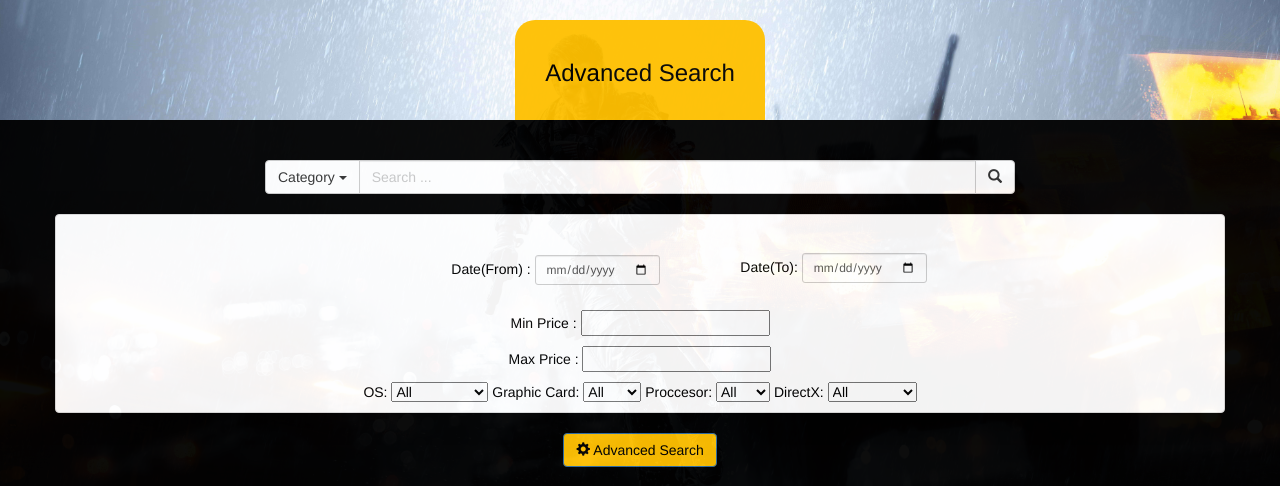
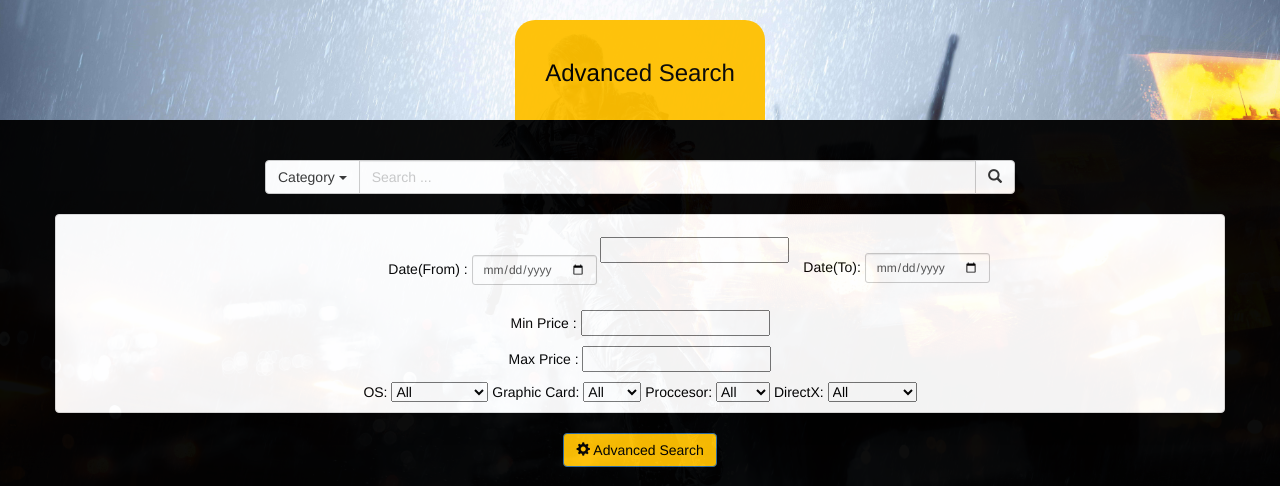
Before and after one commit to asoiust/merc_aseman, a Flask app: template templates/ad-search.html in a window 1280 px wide, after a click on "Advanced Search". Shown: the part 64-550 px from the top of the page. Run offline with Flask 2, Linux system fonts and the light colour scheme; the template is opened without the code that fills it, so the values that code supplies are empty; parts of the project's set-up code (start-up, migrations or seed data) failed here and were passed over; some libraries are stand-ins or nearby versions.

Commit message:
search funtion complated

```diff
--- a/templates/ad-search.html
+++ b/templates/ad-search.html
@@ -1,6 +1,18 @@
 <!DOCTYPE html>
 <html lang="en">
-<link href="//maxcdn.bootstrapcdn.com/font-awesome/4.2.0/css/font-awesome.min.css" rel="stylesheet">
+
+<head>
+  <title>GamesYouWant</title>
+  <meta
+  name="viewport" content="width=device-width, initial-scale=1"><link
+  rel="stylesheet" href="http://www.w3schools.com/lib/w3.css">
+  <meta charset="utf-8">
+  <meta name="viewport" content="width=device-width, initial-scale=1">
+  <link rel="stylesheet" href="http://maxcdn.bootstrapcdn.com/bootstrap/3.3.6/css/bootstrap.min.css">
+  <link rel="stylesheet" href="rangeslider.css" type="text/css">
+  <script src="https://ajax.googleapis.com/ajax/libs/jquery/1.12.0/jquery.min.js"></script>
+  <script src="http://maxcdn.bootstrapcdn.com/bootstrap/3.3.6/js/bootstrap.min.js"></script>
+    <link href="//maxcdn.bootstrapcdn.com/font-awesome/4.2.0/css/font-awesome.min.css" rel="stylesheet">
 
 
 <script src="https://ajax.googleapis.com/ajax/libs/jquery/1.12.2/jquery.min.js"></script>
@@ -145,18 +157,6 @@ hgroup h2.lead { font: normal normal 1.125em "Roboto",Arial,Verdana,sans-serif;
 
 </style>
 
-<head>
-  <title>GamesYouWant</title>
-  <meta
-  name="viewport" content="width=device-width, initial-scale=1"><link
-  rel="stylesheet" href="http://www.w3schools.com/lib/w3.css">
-  <meta charset="utf-8">
-  <meta name="viewport" content="width=device-width, initial-scale=1">
-  <link rel="stylesheet" href="http://maxcdn.bootstrapcdn.com/bootstrap/3.3.6/css/bootstrap.min.css">
-  <link rel="stylesheet" href="rangeslider.css" type="text/css">
-  <script src="https://ajax.googleapis.com/ajax/libs/jquery/1.12.0/jquery.min.js"></script>
-  <script src="http://maxcdn.bootstrapcdn.com/bootstrap/3.3.6/js/bootstrap.min.js"></script>
-</script>
      <script type=text/javascript>
     $(function() {
       $('#main_search').bind('click', function() {
@@ -173,8 +173,12 @@ hgroup h2.lead { font: normal normal 1.125em "Roboto",Arial,Verdana,sans-serif;
       });
     });
   </script>
-
-
+<link rel="stylesheet" type="text/css" href="../statics/styles/ion.rangeSlider.css">
+<link rel="stylesheet" type="text/css" href="../statics/styles/ion.rangeSlider.skinFlat.css">
+<link rel="stylesheet" type="text/css" href="../statics/styles/ion.rangeSlider.skinHTML5.css">
+<link rel="stylesheet" type="text/css" href="../statics/styles/ion.rangeSlider.skinModern.css">
+<link rel="stylesheet" type="text/css" href="../statics/styles/ion.rangeSlider.skinNice.css">
+<link rel="stylesheet" type="text/css" href="../statics/styles/ion.rangeSlider.skinSimple.css">
 </head>
 
 <body>
@@ -291,7 +295,14 @@ hgroup h2.lead { font: normal normal 1.125em "Roboto",Arial,Verdana,sans-serif;
 <div class="container"> <div class="row"> <div id="filter-panel" class="collapse filter-panel"> <div class="panel panel-default"> <div class="panel-body" > <form class="form-inline" role="form">
 
    <div class="form-group"> <label class="filter-col" style="margin-right:0;" for="pref-perpage">Rows per page:</label>
-</div> <!-- form group [rows] --> <div class="form-group"> <label class="filter-col" style="margin-right:0;" for="pref-search">Search:</label> <p style="color:black;">Date(From) : <input type="date" class="form-control input-sm" id="pref-search"></p> </div><!-- form group [search] --> <div class="form-group">
+</div> <!-- form group [rows] --> <div class="form-group"> <label class="filter-col" style="margin-right:0;" for="pref-search">Search:</label> <p style="color:black;">Date(From) : <input type="date" class="form-control input-sm" id="pref-search"></p>
+</div><!-- form group [search] --> <div class="form-group">
+
+    <!--RANGE-->
+    <input type="text" id="example_id" name="example_name" value="" />
+    <div class="clearfix"></div>
+    <!--End of RANGE-->
+
 <label class="filter-col" style="margin-right:0;" for="pref-orderby">Order by:</label>  </div> <!-- form group [order by] --> <div class="form-group"> <div class="checkbox" style="margin-left:10px; margin-right:10px;">
 <div class="form-group"> <label class="filter-col" style="margin-right:0;" for="pref-search">Search:</label> <p style="color:black;">Date(To): <input type="date" class="form-control input-sm" id="pref-search"></p> </div>
 </div>
@@ -425,7 +436,9 @@ DirectX:
 
 	</section>
 </div>
-
-
+<script src="../statics/js/ion.rangeSlider.min.js"></script>
+<script type="text/javascript">
+    $("#example_id").ionRangeSlider();
+</script>
 </body>
 <html>
```
Also changed, not shown: database.py (+7 -7 lines).
